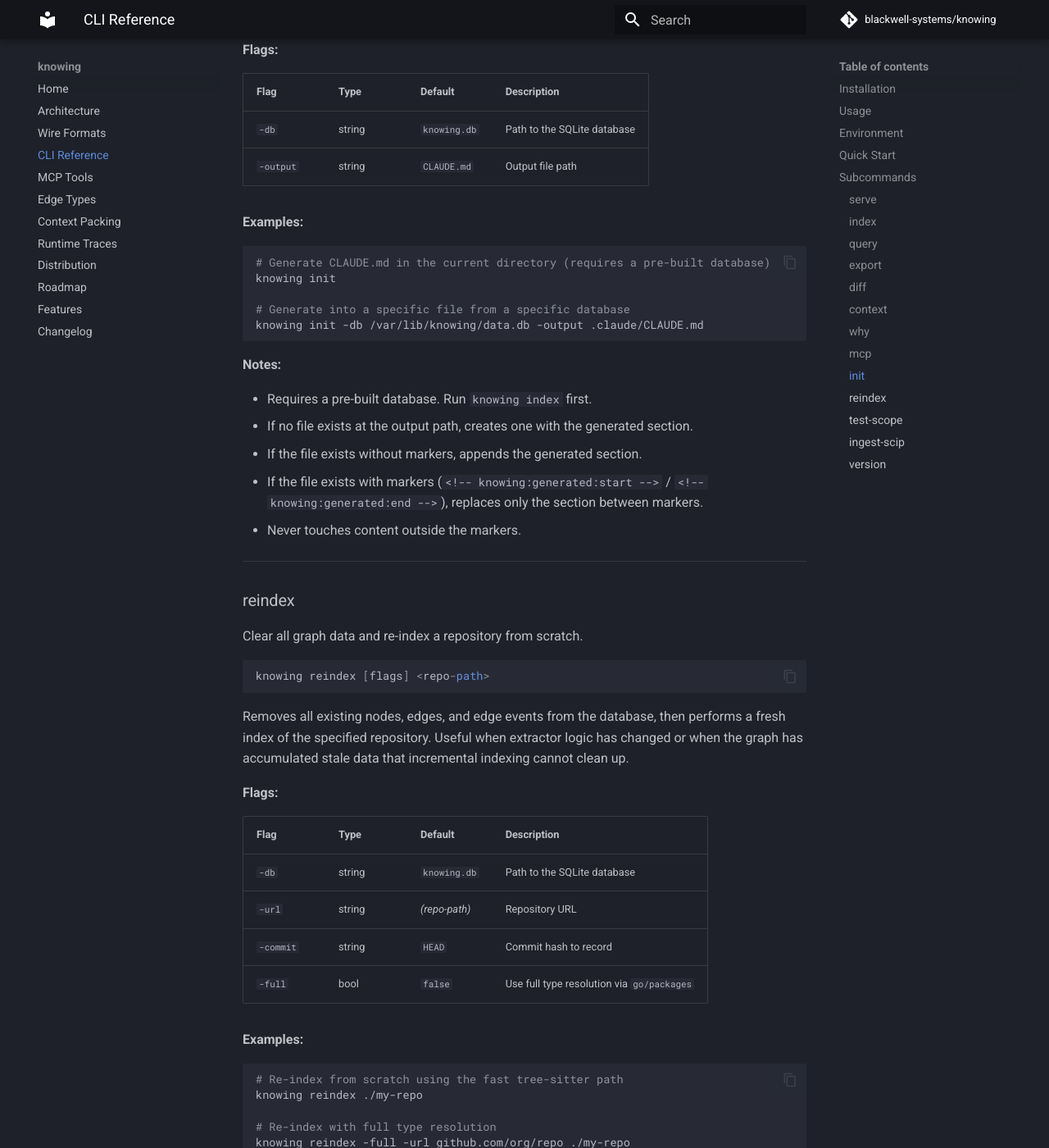
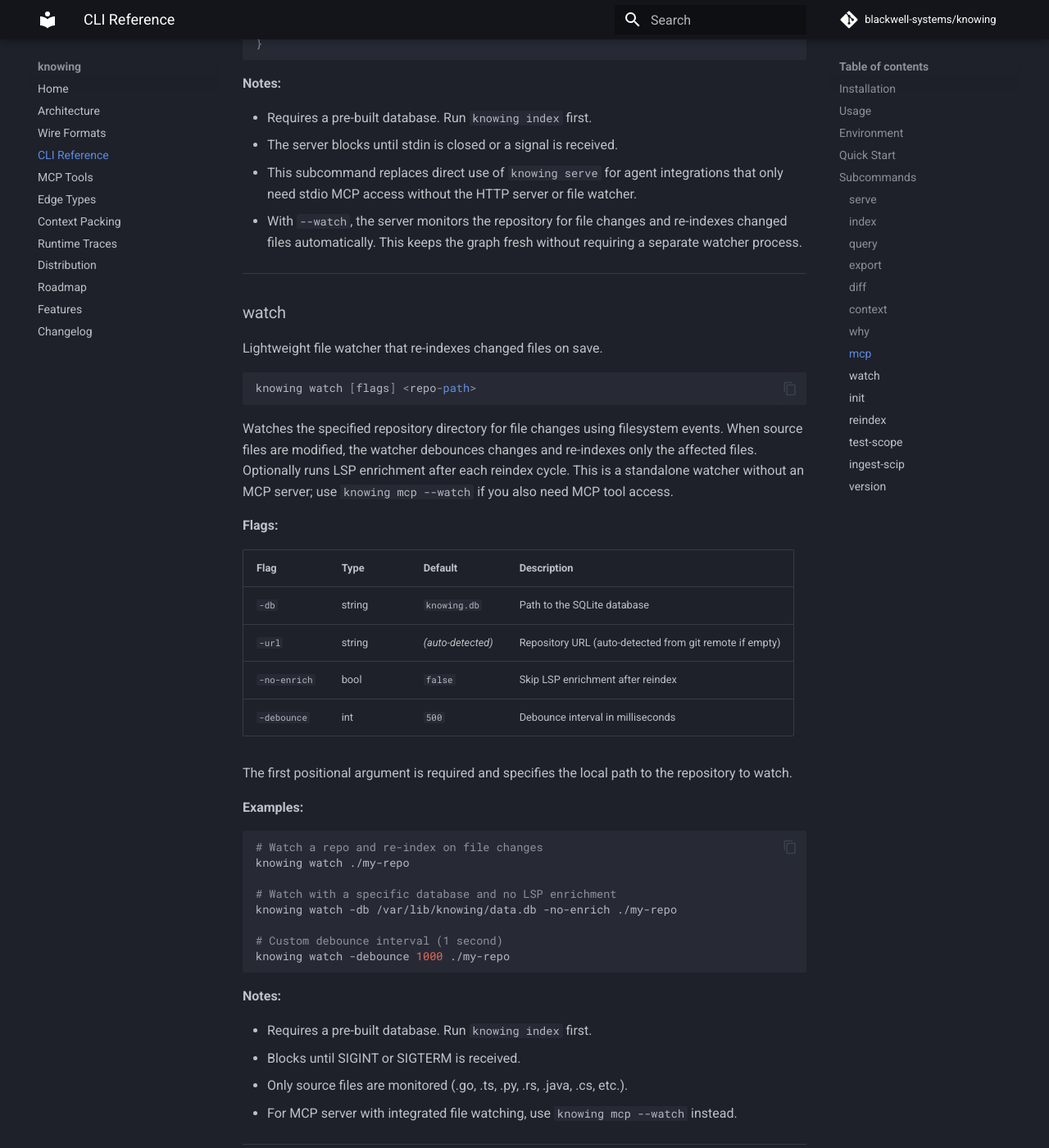
Before and after one commit to blackwell-systems/knowing, an MkDocs documentation site: the page built from docs/CLI.md, in a window 1280 px wide and 1400 px high, scrolled down 10714 px. Shown: the whole window at 82% size. Built offline with MkDocs 1.6.1 and Material for MkDocs 9.7.7, drawn with Linux system fonts in a browser that asks for light colours; comment, search, counter and statistics services are not loaded; some of the changed text lies outside the part shown.

Commit message:
docs: add knowing mcp --watch and knowing watch to all docs

````diff
--- a/docs/CLI.md
+++ b/docs/CLI.md
@@ -13,7 +13,7 @@ See [DISTRIBUTION.md](DISTRIBUTION.md) for installation instructions.
 knowing <subcommand> [flags]
 ```
 
-Subcommands: `serve`, `index`, `query`, `export`, `diff`, `context`, `why`, `mcp`, `reindex`, `init`, `test-scope`, `ingest-scip`, `version`.
+Subcommands: `serve`, `index`, `query`, `export`, `diff`, `context`, `why`, `mcp`, `watch`, `reindex`, `init`, `test-scope`, `ingest-scip`, `version`.
 
 ## Environment
 
@@ -432,17 +432,33 @@ This is the mode used by AI agents via `.mcp.json` configuration. Opens the
 database and serves MCP tool calls over stdin/stdout until the input stream
 closes or SIGINT/SIGTERM is received. All 23 MCP tools are available.
 
+When `--watch` is enabled, the MCP server also watches the repository for file
+changes and re-indexes automatically on save. This combines the MCP server with
+the file watcher in a single process, so agents always query up-to-date graph
+data without needing a separate `knowing watch` or `knowing serve` process.
+
 **Flags:**
 
 | Flag | Type | Default | Description |
 |------|------|---------|-------------|
 | `-db` | string | `knowing.db` | Path to the SQLite database |
+| `-watch` | bool | `false` | Watch repo for file changes and re-index on save |
+| `-repo` | string | *(cwd)* | Repository path to watch (used with `-watch`, defaults to current working directory) |
+| `-url` | string | *(auto-detected)* | Repository URL (auto-detected from git remote if empty) |
+| `-no-enrich` | bool | `false` | Skip LSP enrichment after reindex (only with `-watch`) |
+| `-debounce` | int | `500` | Debounce interval in milliseconds (only with `-watch`) |
 
 **Examples:**
 
 ```bash
 # Start the stdio MCP server (used by agent tooling, not invoked directly)
 knowing mcp -db knowing.db
+
+# Start with file watching enabled (re-indexes on save)
+knowing mcp --watch -db knowing.db
+
+# Watch a specific repo path with custom debounce
+knowing mcp --watch -repo ./my-repo -db knowing.db -debounce 1000
 ```
 
 **`.mcp.json` configuration for Claude Code:**
@@ -452,7 +468,7 @@ knowing mcp -db knowing.db
   "mcpServers": {
     "knowing": {
       "command": "knowing",
-      "args": ["mcp", "-db", "/path/to/knowing.db"],
+      "args": ["mcp", "--watch", "-db", "/path/to/knowing.db"],
       "transport": "stdio"
     }
   }
@@ -465,6 +481,58 @@ knowing mcp -db knowing.db
 - The server blocks until stdin is closed or a signal is received.
 - This subcommand replaces direct use of `knowing serve` for agent integrations
   that only need stdio MCP access without the HTTP server or file watcher.
+- With `--watch`, the server monitors the repository for file changes and
+  re-indexes changed files automatically. This keeps the graph fresh without
+  requiring a separate watcher process.
+
+---
+
+### watch
+
+Lightweight file watcher that re-indexes changed files on save.
+
+```
+knowing watch [flags] <repo-path>
+```
+
+Watches the specified repository directory for file changes using filesystem
+events. When source files are modified, the watcher debounces changes and
+re-indexes only the affected files. Optionally runs LSP enrichment after each
+reindex cycle. This is a standalone watcher without an MCP server; use
+`knowing mcp --watch` if you also need MCP tool access.
+
+**Flags:**
+
+| Flag | Type | Default | Description |
+|------|------|---------|-------------|
+| `-db` | string | `knowing.db` | Path to the SQLite database |
+| `-url` | string | *(auto-detected)* | Repository URL (auto-detected from git remote if empty) |
+| `-no-enrich` | bool | `false` | Skip LSP enrichment after reindex |
+| `-debounce` | int | `500` | Debounce interval in milliseconds |
+
+The first positional argument is required and specifies the local path to the
+repository to watch.
+
+**Examples:**
+
+```bash
+# Watch a repo and re-index on file changes
+knowing watch ./my-repo
+
+# Watch with a specific database and no LSP enrichment
+knowing watch -db /var/lib/knowing/data.db -no-enrich ./my-repo
+
+# Custom debounce interval (1 second)
+knowing watch -debounce 1000 ./my-repo
+```
+
+**Notes:**
+
+- Requires a pre-built database. Run `knowing index` first.
+- Blocks until SIGINT or SIGTERM is received.
+- Only source files are monitored (.go, .ts, .py, .rs, .java, .cs, etc.).
+- For MCP server with integrated file watching, use `knowing mcp --watch`
+  instead.
 
 ---
 
````
Also changed, not shown: README.md (+5 -1 lines), docs/CHANGELOG.md (+5 -0 lines), docs/MCP-TOOLS.md (+7 -1 lines), docs/hooks-integration.md (+5 -0 lines).
